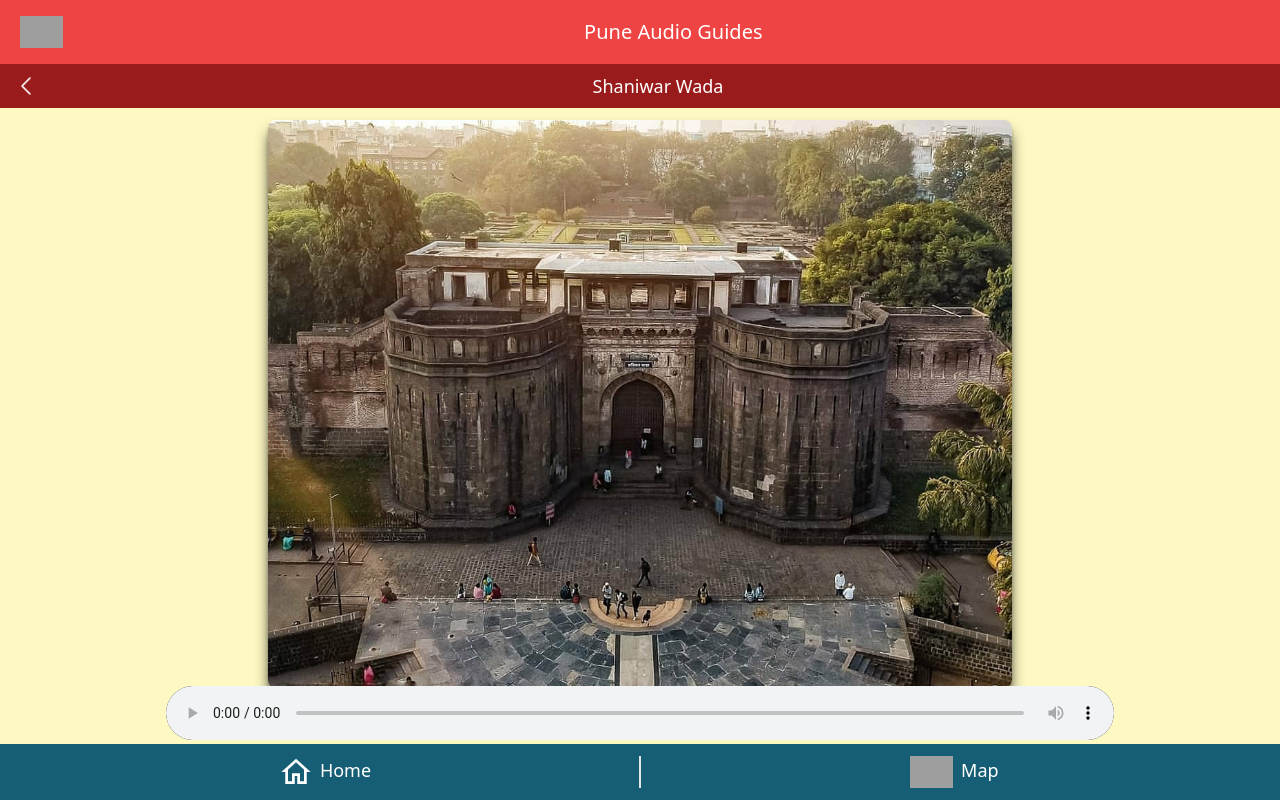
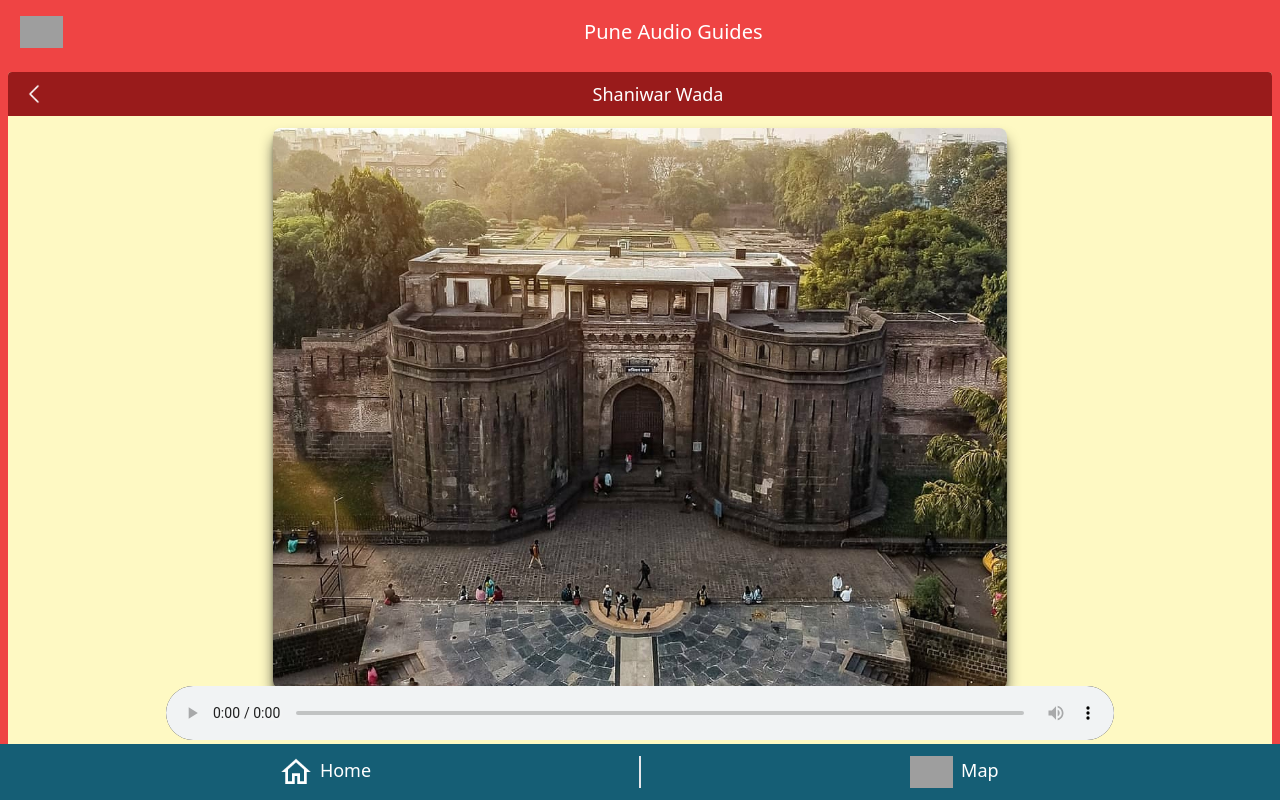
Before and after one commit to sai7350/ASI_Proto_Project, a Nuxt app: page /shaniwarWada in a window 1280 px wide. Built offline with nearby package versions, Linux system fonts and the light colour scheme; grey boxes are pictures that could not be loaded.

Commit message:
Update shaniwarWada.vue

```diff
--- a/pages/shaniwarWada.vue
+++ b/pages/shaniwarWada.vue
@@ -1,8 +1,9 @@
 <template>
-    <div class="bg-yellow-100">
+    <div class="bg-red-500 p-2">
+        <div class="bg-yellow-100 rounded">
             <!--navigate and and info-->
 
-        <div class="bg-red-800 flex p-2  justify-between">
+            <div class="bg-red-800 flex p-2 rounded-t justify-between">
                 <div class="hover:scale-110 hover:bg-red-600 py-1 px-2 rounded duration-300">
                     <a href="/Map">
                         <img class="h-5" src="../assets/icons8-back-50.png" alt="">
@@ -40,16 +41,19 @@
                 <div
                     class="p-8 md:border-l c-border border-black text-xl m-auto md:text-left text-center font-quick text-black">
                     Shaniwar Wada is a historical fortification in the city of Pune, India. Built in 1732, it was the great
-                seat of the Peshwas of the Maratha Empire until 1818. Following the rise of the Maratha Empire, the palace
-                became the center of Indian politics in the 18th century. The fort itself was largely destroyed in 1828 by
+                    seat of the Peshwas of the Maratha Empire until 1818. Following the rise of the Maratha Empire, the
+                    palace
+                    became the center of Indian politics in the 18th century. The fort itself was largely destroyed in 1828
+                    by
                     an unexplained fire, but the surviving structures are now maintained as a tourist site.
                 </div>
             </div>
-        <div class="sticky bottom-5 pb-10 px-2 ">
-            <div class="mx-auto bg-black rounded-full md:w-3/4  ">
+            <div class="sticky bottom-5 pb-10">
+                <div class="mx-auto bg-black rounded-full md:w-3/4 ">
                     <audio controls class="mx-auto w-full">
                         <source src="../assets/ShaniwarWadaImages/Audio.mp3">
                     </audio>
+                </div>
             </div>
         </div>
     </div>
```
Lines whose indentation alone changed are shown as unchanged.
